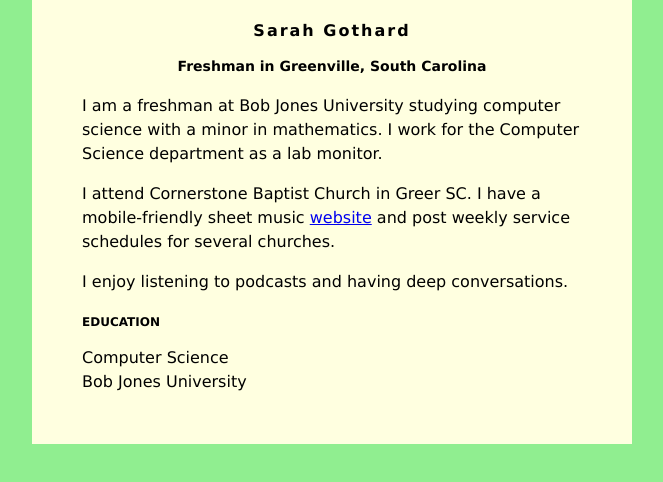
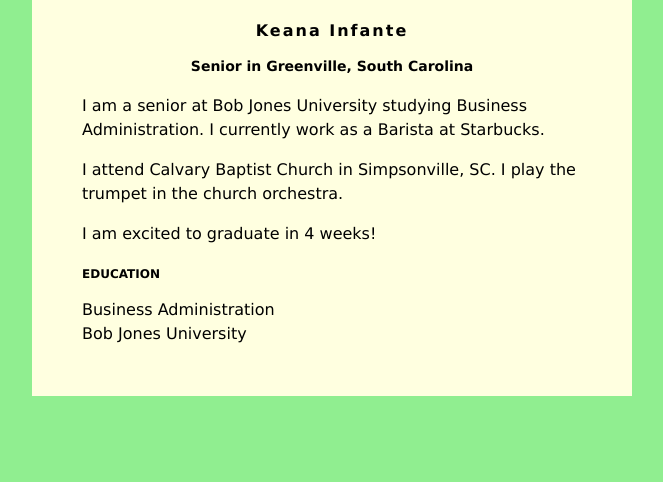
Before and after one commit to keanainfante/keanainfante.github.io, a plain HTML site: page index.html in a window 1280 px wide. Shown: the whole page, without its empty margins (308-971 px from the left). Drawn offline with Linux system fonts and the light colour scheme.

Commit message:
Update index.html

```diff
--- a/index.html
+++ b/index.html
@@ -30,21 +30,19 @@ h3 {
 </head>
 <body>
     <div id="content">
-        <h1>Sarah Gothard</h1>
-        <h2>Freshman in Greenville, South Carolina</h2>
+        <h1>Keana Infante</h1>
+        <h2>Senior in Greenville, South Carolina</h2>
 
-         <p>I am a freshman at Bob Jones University studying computer science with a minor in
-            mathematics. I work for the Computer Science department as a lab monitor.</p>
+         <p>I am a senior at Bob Jones University studying Business Administration.
+             I currently work as a Barista at Starbucks.</p>
          <p>
-            I attend Cornerstone Baptist Church in Greer SC. I have a mobile-friendly
-            sheet music <a href="https://mobilehymns.org/">website</a> and post weekly service
-            schedules for several churches.
+            I attend Calvary Baptist Church in Simpsonville, SC. I play the trumpet in the church orchestra.
          </p>
          <p>
-            I enjoy listening to podcasts and having deep conversations.
+            I am excited to graduate in 4 weeks!
          </p>
         <h3>EDUCATION</h3>
-        Computer Science<br />
+        Business Administration<br />
         Bob Jones University
     </div>
 
```
